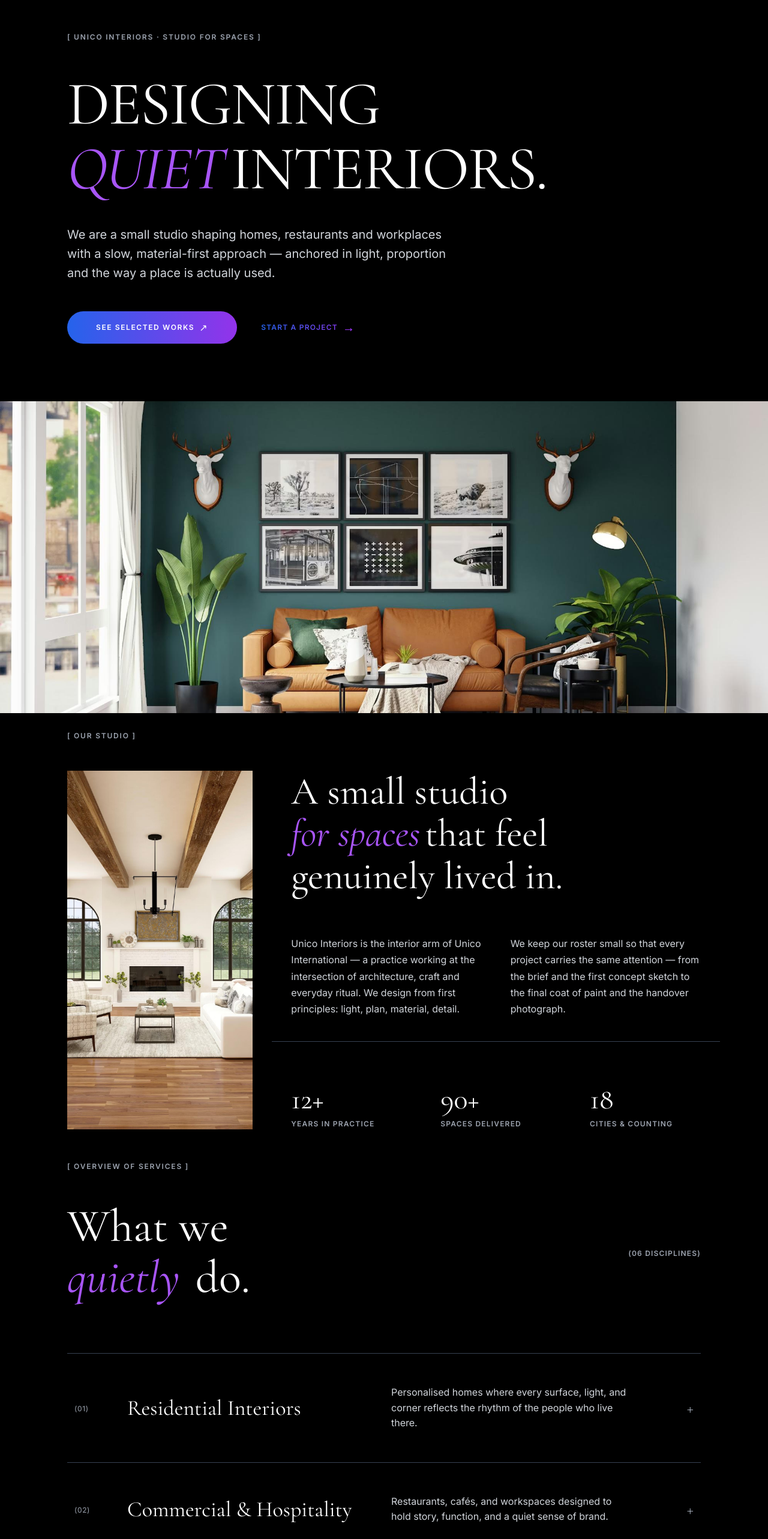
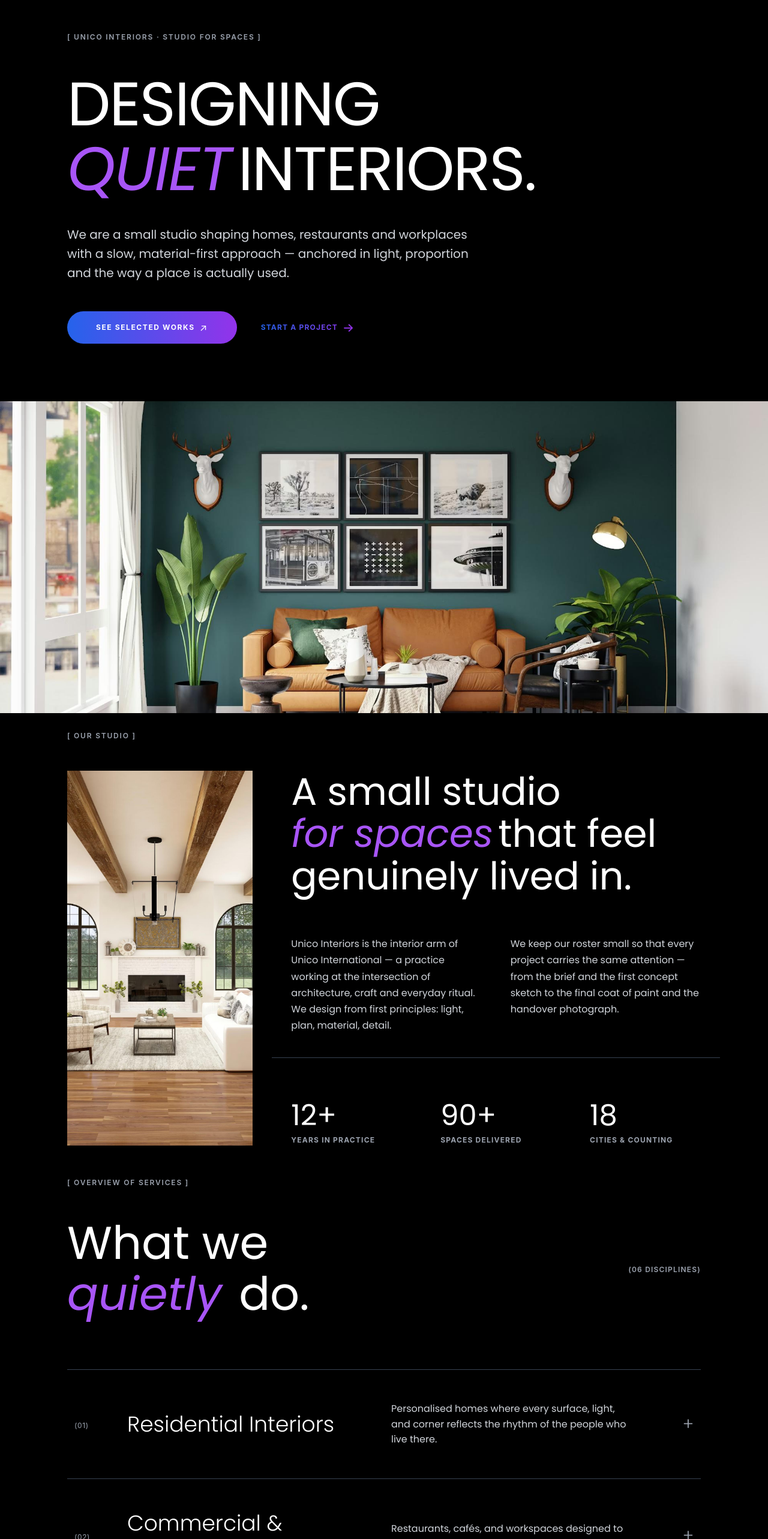
Before and after one commit to HgRakshitha/Interior_landingPage, a React (Create React App) app: page / in a window 1280 px wide. Shown: the top 2566 px of the page at 60% size. Built offline with nearby package versions, Linux system fonts and the light colour scheme.

Commit message:
Update font family to Poppins and adjust Hero subtitle layout

```diff
--- a/src/components/Footer.jsx
+++ b/src/components/Footer.jsx
@@ -10,7 +10,7 @@ export default function Footer() {
           <h1 style={{
             fontSize: 'clamp(3.5rem, 12vw, 10rem)',
             lineHeight: '0.85',
-            fontFamily: 'Cormorant Garamond, serif',
+            fontFamily: 'Poppins, sans-serif',
             fontWeight: 300,
             letterSpacing: '-0.02em',
             color: '#FFFFFF'
@@ -20,7 +20,7 @@ export default function Footer() {
           <h1 className="serif-italic" style={{
             fontSize: 'clamp(3.5rem, 12vw, 10rem)',
             lineHeight: '0.85',
-            fontFamily: 'Cormorant Garamond, serif',
+            fontFamily: 'Poppins, sans-serif',
             fontStyle: 'italic',
             fontWeight: 300,
             letterSpacing: '-0.02em',
--- a/src/components/Navbar.jsx
+++ b/src/components/Navbar.jsx
@@ -3,7 +3,7 @@ export default function Navbar() {
   return (
     <nav className="navbar is-transparent py-4 px-6" aria-label="main navigation">
       <div className="navbar-brand">
-        <a className="navbar-item title is-4 is-marginless" href="/" style={{ fontFamily: 'Cormorant Garamond, serif' }}>
+        <a className="navbar-item title is-4 is-marginless" href="/" style={{ fontFamily: 'Poppins, sans-serif' }}>
           UNICO
         </a>
       </div>
--- a/src/sections/Contact.jsx
+++ b/src/sections/Contact.jsx
@@ -15,7 +15,7 @@ export default function Contact() {
     outline: 'none',
     marginBottom: '2.5rem',
     transition: 'border-color 0.3s ease',
-    fontFamily: 'Inter, sans-serif'
+    fontFamily: 'Poppins, sans-serif'
   });
 
   const labelStyle = {
@@ -47,7 +47,7 @@ export default function Contact() {
                 fontSize: '2.5rem',
                 lineHeight: '1.2',
                 fontWeight: 400,
-                fontFamily: 'Cormorant Garamond, serif',
+                fontFamily: 'Poppins, sans-serif',
                 color: '#FFFFFF'
               }}>
                 Tell us about <br />
@@ -61,7 +61,7 @@ export default function Contact() {
               {/* Studio Block */}
               <div className="mb-5">
                 <span style={labelStyle}>STUDIO</span>
-                <p className="mt-2 is-size-6" style={{ color: '#D1D5DB', lineHeight: '1.6', fontFamily: 'Inter, sans-serif' }}>
+                <p className="mt-2 is-size-6" style={{ color: '#D1D5DB', lineHeight: '1.6', fontFamily: 'Poppins, sans-serif' }}>
                   Unico Interiors &mdash; a division of Unico International <br />
                   Bengaluru &middot; Kochi &middot; Doha
                 </p>
@@ -73,7 +73,7 @@ export default function Contact() {
                 <p className="mt-2 is-size-6">
                   <a
                     href="mailto:interiors@unico-international.com"
-                    style={{ color: '#FFFFFF', textDecoration: 'none', fontFamily: 'Inter, sans-serif', transition: 'color 0.3s ease' }}
+                    style={{ color: '#FFFFFF', textDecoration: 'none', fontFamily: 'Poppins, sans-serif', transition: 'color 0.3s ease' }}
                     onMouseEnter={(e) => e.currentTarget.style.color = '#A855F7'}
                     onMouseLeave={(e) => e.currentTarget.style.color = '#FFFFFF'}
                   >
@@ -85,7 +85,7 @@ export default function Contact() {
               {/* Call Block */}
               <div>
                 <span style={labelStyle}>CALL</span>
-                <p className="mt-2 is-size-6" style={{ color: '#D1D5DB', fontFamily: 'Inter, sans-serif' }}>
+                <p className="mt-2 is-size-6" style={{ color: '#D1D5DB', fontFamily: 'Poppins, sans-serif' }}>
                   +91 90000 00000
                 </p>
               </div>
--- a/src/sections/FeaturedWorks.jsx
+++ b/src/sections/FeaturedWorks.jsx
@@ -24,7 +24,7 @@ export default function FeaturedWorks() {
           onMouseLeave={(e) => e.currentTarget.style.transform = 'scale(1)'}
         />
       </figure>
-      <h3 className="is-size-3 mb-2" style={{ fontFamily: 'Cormorant Garamond, serif', color: '#FFFFFF', fontWeight: 400 }}>
+      <h3 className="is-size-3 mb-2" style={{ fontFamily: 'Poppins, sans-serif', color: '#FFFFFF', fontWeight: 400 }}>
         {work.title}
       </h3>
       <div className="is-flex is-justify-content-space-between is-align-items-center" style={{ borderTop: '1px solid #374151', paddingTop: '1rem' }}>
@@ -56,7 +56,7 @@ export default function FeaturedWorks() {
               fontSize: '2.5rem',
               lineHeight: '1.2',
               fontWeight: 400,
-              fontFamily: 'Cormorant Garamond, serif',
+              fontFamily: 'Poppins, sans-serif',
               color: '#FFFFFF',
               marginBottom: 0
             }}>
--- a/src/sections/Hero.jsx
+++ b/src/sections/Hero.jsx
@@ -24,10 +24,10 @@ export default function Hero() {
               marginBottom: '2.5rem',
               color: '#FFFFFF'
             }}>
-              <span className="is-block" style={{ fontFamily: 'Cormorant Garamond, serif' }}>
+              <span className="is-block" style={{ fontFamily: 'Poppins, sans-serif' }}>
                 DESIGNING
               </span>
-              <span className="is-block" style={{ fontFamily: 'Cormorant Garamond, serif', whiteSpace: 'nowrap' }}>
+              <span className="is-block" style={{ fontFamily: 'Poppins, sans-serif', whiteSpace: 'nowrap' }}>
                 <span className="serif-italic pr-3" style={{ color: '#A855F7', fontStyle: 'italic' }}>QUIET</span>
                 INTERIORS.
               </span>
@@ -35,15 +35,14 @@ export default function Hero() {
 
             {/* Subheading / Paragraph */}
             <p className="subtitle is-size-5" style={{
-              maxWidth: '650px',
+              maxWidth: '800px',
               lineHeight: '1.6',
               color: '#D1D5DB',
               marginBottom: '3rem',
-              fontFamily: 'Inter, sans-serif'
+              fontFamily: 'Poppins, sans-serif'
             }}>
               We are a small studio shaping homes, restaurants and workplaces<br />
-              with a slow, material-first approach &mdash; anchored in light, proportion<br />
-              and the way a place is actually used.
+              with a slow, material-first approach &mdash; anchored in light, proportion and the way a place is actually used.
             </p>
 
             {/* Call to Actions */}
--- a/src/sections/OurStudio.jsx
+++ b/src/sections/OurStudio.jsx
@@ -32,7 +32,7 @@ export default function OurStudio() {
               fontSize: 'clamp(3rem, 5vw, 4.5rem)',
               lineHeight: '1.1',
               fontWeight: 400,
-              fontFamily: 'Cormorant Garamond, serif',
+              fontFamily: 'Poppins, sans-serif',
               marginBottom: '4rem',
               color: '#FFFFFF'
             }}>
@@ -44,12 +44,12 @@ export default function OurStudio() {
             {/* Paragraphs Split */}
             <div className="columns is-variable is-6 mb-6">
               <div className="column is-6">
-                <p className="is-size-6" style={{ color: '#D1D5DB', lineHeight: '1.7', fontFamily: 'Inter, sans-serif' }}>
+                <p className="is-size-6" style={{ color: '#D1D5DB', lineHeight: '1.7', fontFamily: 'Poppins, sans-serif' }}>
                   Unico Interiors is the interior arm of Unico International &mdash; a practice working at the intersection of architecture, craft and everyday ritual. We design from first principles: light, plan, material, detail.
                 </p>
               </div>
               <div className="column is-6">
-                <p className="is-size-6" style={{ color: '#D1D5DB', lineHeight: '1.7', fontFamily: 'Inter, sans-serif' }}>
+                <p className="is-size-6" style={{ color: '#D1D5DB', lineHeight: '1.7', fontFamily: 'Poppins, sans-serif' }}>
                   We keep our roster small so that every project carries the same attention &mdash; from the brief and the first concept sketch to the final coat of paint and the handover photograph.
                 </p>
               </div>
@@ -58,15 +58,15 @@ export default function OurStudio() {
             {/* Stats Row */}
             <div className="columns is-mobile is-multiline" style={{ borderTop: '1px solid #374151', paddingTop: '2.5rem' }}>
               <div className="column is-4-desktop is-6-mobile">
-                <div className="is-size-1 mb-2" style={{ fontFamily: 'Cormorant Garamond, serif', color: '#FFFFFF', lineHeight: '1' }}>12+</div>
+                <div className="is-size-1 mb-2" style={{ fontFamily: 'Poppins, sans-serif', color: '#FFFFFF', lineHeight: '1' }}>12+</div>
                 <div className="is-uppercase is-size-7 has-text-weight-bold" style={{ letterSpacing: '0.1em', color: '#9CA3AF' }}>YEARS IN PRACTICE</div>
               </div>
               <div className="column is-4-desktop is-6-mobile">
-                <div className="is-size-1 mb-2" style={{ fontFamily: 'Cormorant Garamond, serif', color: '#FFFFFF', lineHeight: '1' }}>90+</div>
+                <div className="is-size-1 mb-2" style={{ fontFamily: 'Poppins, sans-serif', color: '#FFFFFF', lineHeight: '1' }}>90+</div>
                 <div className="is-uppercase is-size-7 has-text-weight-bold" style={{ letterSpacing: '0.1em', color: '#9CA3AF' }}>SPACES DELIVERED</div>
               </div>
               <div className="column is-4-desktop is-12-mobile mt-4-mobile">
-                <div className="is-size-1 mb-2" style={{ fontFamily: 'Cormorant Garamond, serif', color: '#FFFFFF', lineHeight: '1' }}>18</div>
+                <div className="is-size-1 mb-2" style={{ fontFamily: 'Poppins, sans-serif', color: '#FFFFFF', lineHeight: '1' }}>18</div>
                 <div className="is-uppercase is-size-7 has-text-weight-bold" style={{ letterSpacing: '0.1em', color: '#9CA3AF' }}>CITIES & COUNTING</div>
               </div>
             </div>
--- a/src/sections/Services.jsx
+++ b/src/sections/Services.jsx
@@ -28,7 +28,7 @@ export default function Services() {
               fontSize: 'clamp(3.5rem, 6vw, 5.5rem)',
               lineHeight: '1.1',
               fontWeight: 400,
-              fontFamily: 'Cormorant Garamond, serif',
+              fontFamily: 'Poppins, sans-serif',
               color: '#FFFFFF',
               marginBottom: 0
             }}>
@@ -80,19 +80,19 @@ export default function Services() {
               </div>
 
               <div className="column is-5-desktop is-10-mobile">
-                <h3 style={{ fontFamily: 'Cormorant Garamond, serif', color: '#FFFFFF', fontWeight: 300, fontSize: '2.25rem', lineHeight: '1.2' }}>
+                <h3 style={{ fontFamily: 'Poppins, sans-serif', color: '#FFFFFF', fontWeight: 300, fontSize: '2.25rem', lineHeight: '1.2' }}>
                   {service.title}
                 </h3>
               </div>
 
               <div className="column is-5-desktop is-10-mobile is-offset-2-mobile">
-                <p className="is-size-6" style={{ color: '#D1D5DB', lineHeight: '1.6', fontFamily: 'Inter, sans-serif', maxWidth: '400px' }}>
+                <p className="is-size-6" style={{ color: '#D1D5DB', lineHeight: '1.6', fontFamily: 'Poppins, sans-serif', maxWidth: '400px' }}>
                   {service.desc}
                 </p>
               </div>
 
               <div className="column is-1-desktop is-2-mobile has-text-right is-flex is-align-items-center is-justify-content-flex-end">
-                <span className="plus-icon" style={{ fontSize: '1.75rem', fontWeight: 200, color: '#9CA3AF', transition: 'color 0.3s ease', lineHeight: 1, fontFamily: 'Cormorant Garamond, serif' }}>+</span>
+                <span className="plus-icon" style={{ fontSize: '1.75rem', fontWeight: 200, color: '#9CA3AF', transition: 'color 0.3s ease', lineHeight: 1, fontFamily: 'Poppins, sans-serif' }}>+</span>
               </div>
 
             </div>
--- a/src/styles/custom.css
+++ b/src/styles/custom.css
@@ -24,7 +24,7 @@ html, body {
 }
 
 .serif-italic {
-  font-family: 'Cormorant Garamond', serif;
+  font-family: 'Poppins', sans-serif;
   font-style: italic;
   color: #A38C6D;
 }
--- a/src/styles/main.scss
+++ b/src/styles/main.scss
@@ -1,4 +1,4 @@
-@import url('https://fonts.googleapis.com/css2?family=Cormorant+Garamond:ital,wght@0,400;0,600;1,400&family=Inter:wght@400;500;600&display=swap');
+@import url('https://fonts.googleapis.com/css2?family=Poppins:ital,wght@0,300;0,400;0,500;0,600;0,700;0,800;0,900;1,300;1,400;1,500;1,600;1,700;1,800;1,900&display=swap');
 
 $primary: #A855F7;
 $dark: #000000;
@@ -6,13 +6,13 @@ $light: #FFFFFF;
 $body-background-color: $dark;
 $body-color: $light;
 
-$family-serif: 'Cormorant Garamond', serif;
-$family-sans-serif: 'Inter', sans-serif;
+$family-serif: 'Poppins', sans-serif;
+$family-sans-serif: 'Poppins', sans-serif;
 
 $family-primary: $family-sans-serif;
 $family-secondary: $family-serif;
 
-$title-family: $family-serif;
+$title-family: $family-primary;
 $title-color: $light;
 $subtitle-color: #D1D5DB;
 
```
Also changed, not shown: src/sections/OurProcess.jsx (+4 -4 lines), src/sections/Testimonials.jsx (+7 -7 lines).
